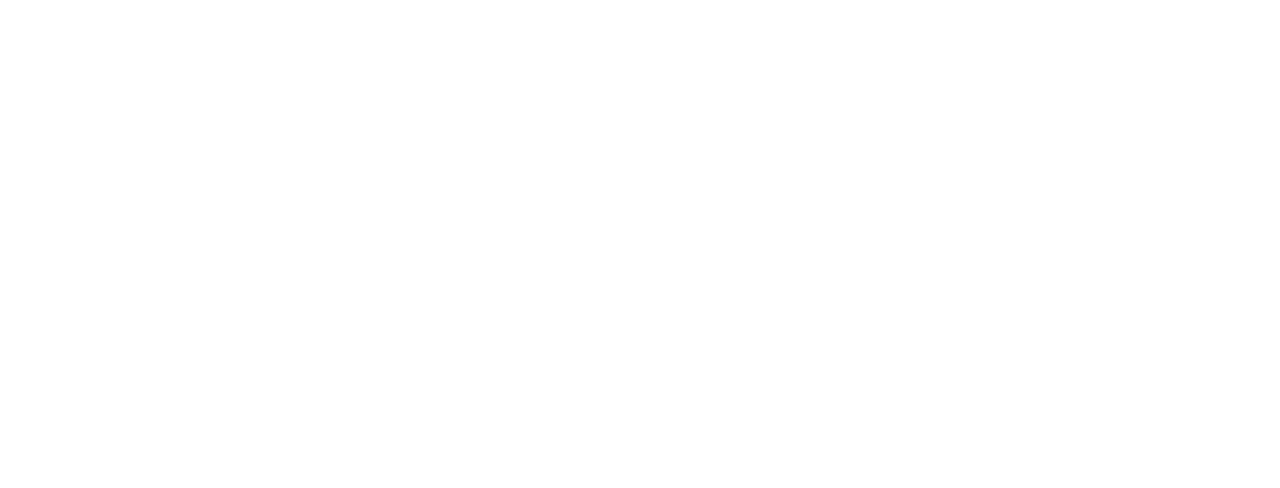
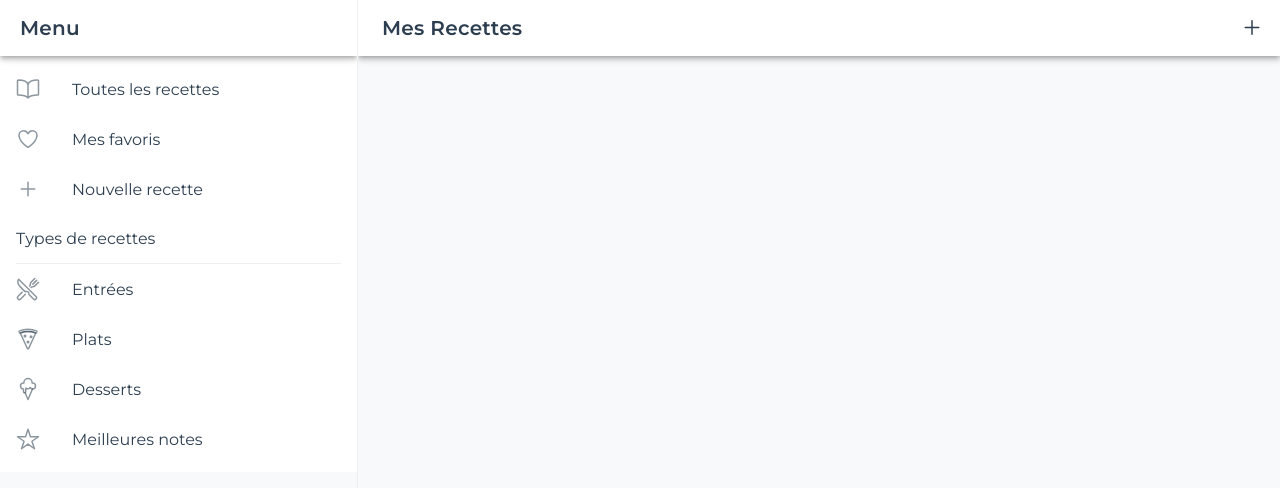
Before and after one commit to Nauwk07/recipe, a React (Vite) app: page /recipes in a window 1280 px wide. Shown: the top 488 px of the page. Built offline with nearby package versions, Linux system fonts and the light colour scheme.

Commit message:
Ajout Menu + Components Page

```diff
--- a/src/App.tsx
+++ b/src/App.tsx
@@ -1,7 +1,12 @@
+import React from 'react';
 import { Redirect, Route } from 'react-router-dom';
-import { IonApp, IonRouterOutlet, setupIonicReact } from '@ionic/react';
+import { IonApp, IonRouterOutlet, setupIonicReact, IonSplitPane } from '@ionic/react';
 import { IonReactRouter } from '@ionic/react-router';
-import Home from './pages/Home';
+
+import Menu from './components/Menu';
+import RecipeListPage from './pages/RecipeListPage';
+import RecipeDetailPage from './pages/RecipeDetailPage';
+import RecipeFormPage from './pages/RecipeFormPage';
 
 /* Core CSS required for Ionic components to work properly */
 import '@ionic/react/css/core.css';
@@ -35,19 +40,33 @@
 
 setupIonicReact();
 
-const App: React.FC = () => (
+const App: React.FC = () => {
+  return (
     <IonApp>
       <IonReactRouter>
-      <IonRouterOutlet>
-        <Route exact path="/home">
-          <Home />
+        <IonSplitPane contentId="main">
+          <Menu />
+          <IonRouterOutlet id="main">
+            <Route exact path="/recipes">
+              <RecipeListPage />
+            </Route>
+            <Route exact path="/recipe/new">
+              <RecipeFormPage />
+            </Route>
+            <Route exact path="/recipe/:id">
+              <RecipeDetailPage />
+            </Route>
+            <Route exact path="/recipe/edit/:id">
+              <RecipeFormPage />
             </Route>
             <Route exact path="/">
-          <Redirect to="/home" />
+              <Redirect to="/recipes" />
             </Route>
           </IonRouterOutlet>
+        </IonSplitPane>
       </IonReactRouter>
     </IonApp>
   );
+};
 
 export default App;
--- /dev/null
+++ b/src/components/Menu.tsx
@@ -0,0 +1,81 @@
+import React from 'react';
+import {
+  IonMenu,
+  IonHeader,
+  IonToolbar,
+  IonTitle,
+  IonContent,
+  IonList,
+  IonItem,
+  IonIcon,
+  IonLabel,
+  IonMenuToggle,
+} from '@ionic/react';
+import {
+  bookOutline,
+  heartOutline,
+  addOutline,
+  starOutline,
+  restaurantOutline,
+  pizzaOutline,
+  iceCreamOutline,
+} from 'ionicons/icons';
+import { RecipeType } from '../models/Recipe';
+
+const Menu: React.FC = () => {
+  return (
+    <IonMenu contentId="main" type="overlay">
+      <IonHeader>
+        <IonToolbar>
+          <IonTitle>Menu</IonTitle>
+        </IonToolbar>
+      </IonHeader>
+      <IonContent>
+        <IonList>
+          <IonMenuToggle autoHide={false}>
+            <IonItem routerLink="/recipes" routerDirection="none" lines="none">
+              <IonIcon slot="start" icon={bookOutline} />
+              <IonLabel>Toutes les recettes</IonLabel>
+            </IonItem>
+
+            <IonItem routerLink="/recipes?filter=favorites" routerDirection="none" lines="none">
+              <IonIcon slot="start" icon={heartOutline} />
+              <IonLabel>Mes favoris</IonLabel>
+            </IonItem>
+
+            <IonItem routerLink="/recipe/new" routerDirection="none" lines="none">
+              <IonIcon slot="start" icon={addOutline} />
+              <IonLabel>Nouvelle recette</IonLabel>
+            </IonItem>
+
+            <IonItem className="menu-section">
+              <IonLabel>Types de recettes</IonLabel>
+            </IonItem>
+
+            <IonItem routerLink={`/recipes?type=${RecipeType.STARTER}`} routerDirection="none" lines="none">
+              <IonIcon slot="start" icon={restaurantOutline} />
+              <IonLabel>Entrées</IonLabel>
+            </IonItem>
+
+            <IonItem routerLink={`/recipes?type=${RecipeType.MAIN}`} routerDirection="none" lines="none">
+              <IonIcon slot="start" icon={pizzaOutline} />
+              <IonLabel>Plats</IonLabel>
+            </IonItem>
+
+            <IonItem routerLink={`/recipes?type=${RecipeType.DESSERT}`} routerDirection="none" lines="none">
+              <IonIcon slot="start" icon={iceCreamOutline} />
+              <IonLabel>Desserts</IonLabel>
+            </IonItem>
+
+            <IonItem routerLink="/recipes?sort=rating" routerDirection="none" lines="none">
+              <IonIcon slot="start" icon={starOutline} />
+              <IonLabel>Meilleures notes</IonLabel>
+            </IonItem>
+          </IonMenuToggle>
+        </IonList>
+      </IonContent>
+    </IonMenu>
+  );
+};
+
+export default Menu;
--- a/src/pages/RecipeListPage.tsx
+++ b/src/pages/RecipeListPage.tsx
@@ -1,5 +1,15 @@
 import React from 'react';
-import { IonPage, IonHeader, IonToolbar, IonTitle, IonContent, IonButtons, IonButton, IonIcon } from '@ionic/react';
+import {
+  IonPage,
+  IonHeader,
+  IonToolbar,
+  IonTitle,
+  IonContent,
+  IonButtons,
+  IonButton,
+  IonIcon,
+  IonMenuButton
+} from '@ionic/react';
 import { add } from 'ionicons/icons';
 
 const RecipeListPage: React.FC = () => {
@@ -7,6 +17,9 @@
     <IonPage>
       <IonHeader>
         <IonToolbar>
+          <IonButtons slot="start">
+            <IonMenuButton />
+          </IonButtons>
           <IonTitle>Mes Recettes</IonTitle>
           <IonButtons slot="end">
             <IonButton routerLink="/recipe/new">
```
Lines whose indentation alone changed are shown as unchanged.
